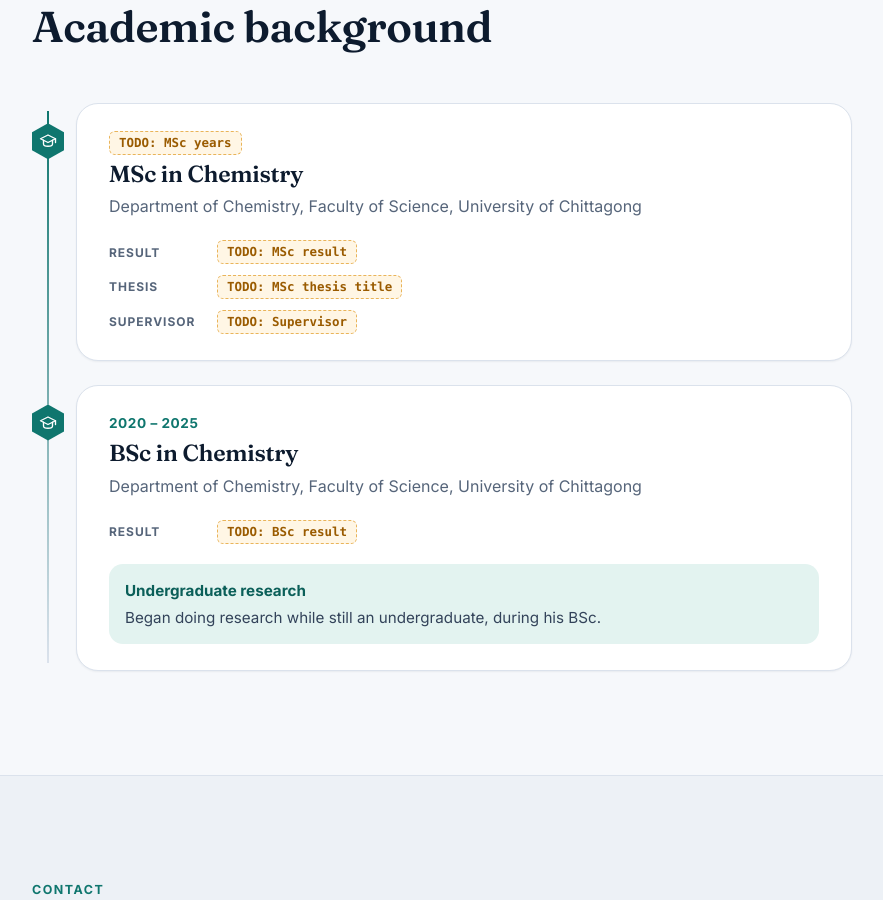
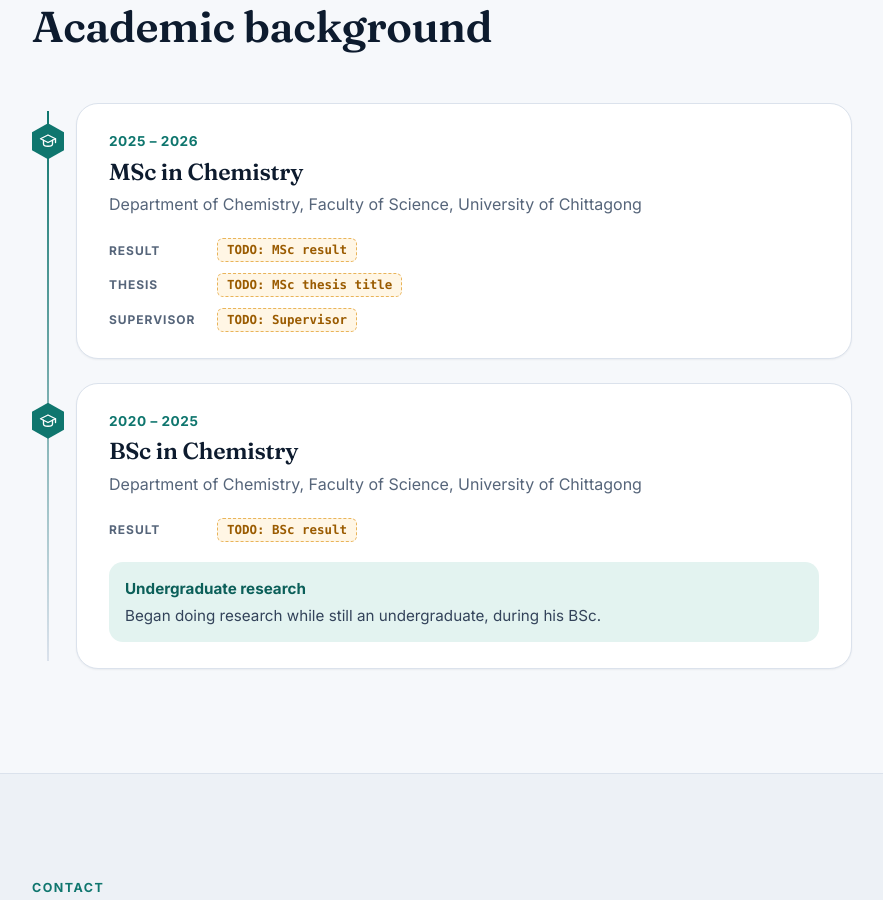
Before and after one commit to pulok1/niloy-portfolio, a Next.js app: page / in a window 1280 px wide. Shown: the part 6100-7000 px from the top of the page, without its empty margins (48-931 px from the left). Built offline with nearby package versions, Linux system fonts and the light colour scheme; no server answers.

Commit message:
feat(content): add MSc years to education timeline

```diff
--- a/src/content/profile.ts
+++ b/src/content/profile.ts
@@ -69,7 +69,7 @@ export const profile = {
     {
       degree: "MSc in Chemistry",
       institution: "University of Chittagong",
-      years: todo("{{MSC_YEARS}}", "MSc years"),
+      years: todo("{{MSC_YEARS}}", "MSc years", "2025 – 2026"),
       result: todo("{{MSC_RESULT}}", "MSc result"),
       details: [
         { label: "Thesis", value: todo("{{MSC_THESIS_TITLE}}", "MSc thesis title") },
```
Also changed, not shown: 1 other file (tests, documents, lock files or other folders).
